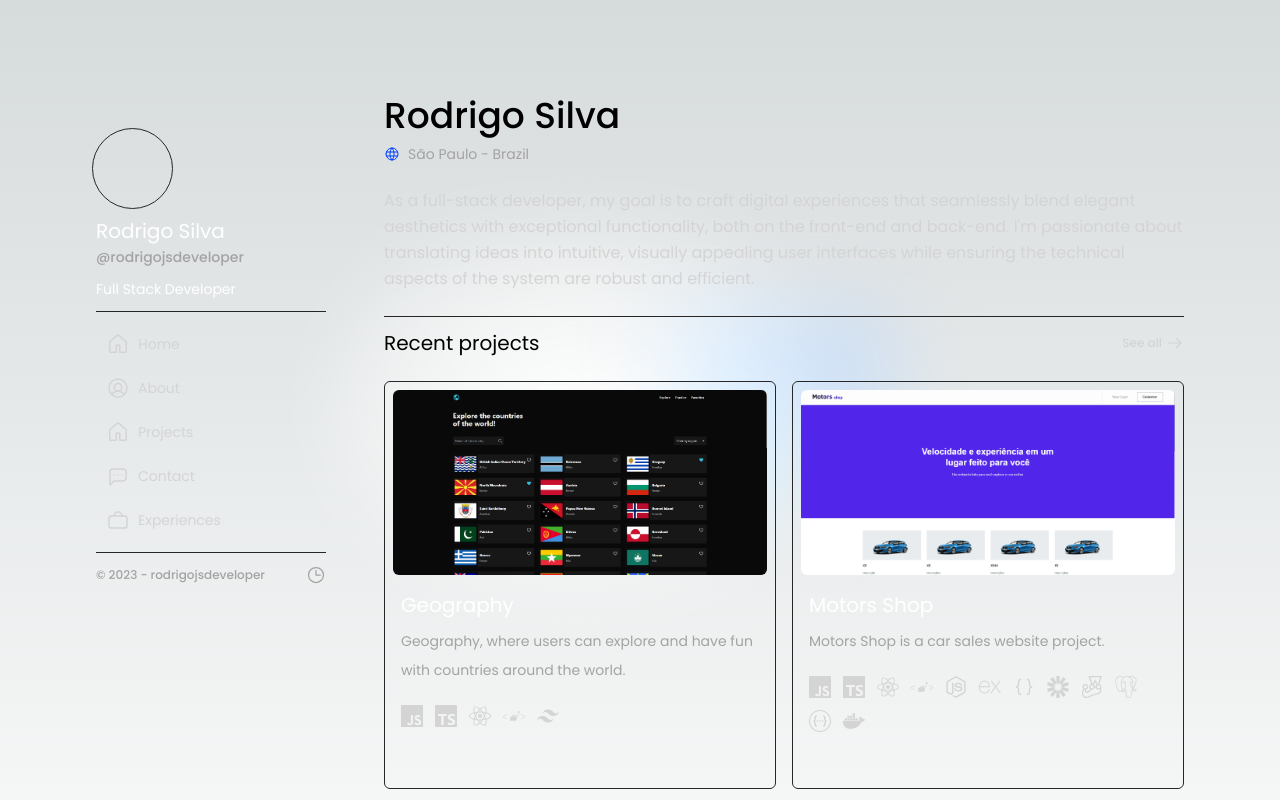
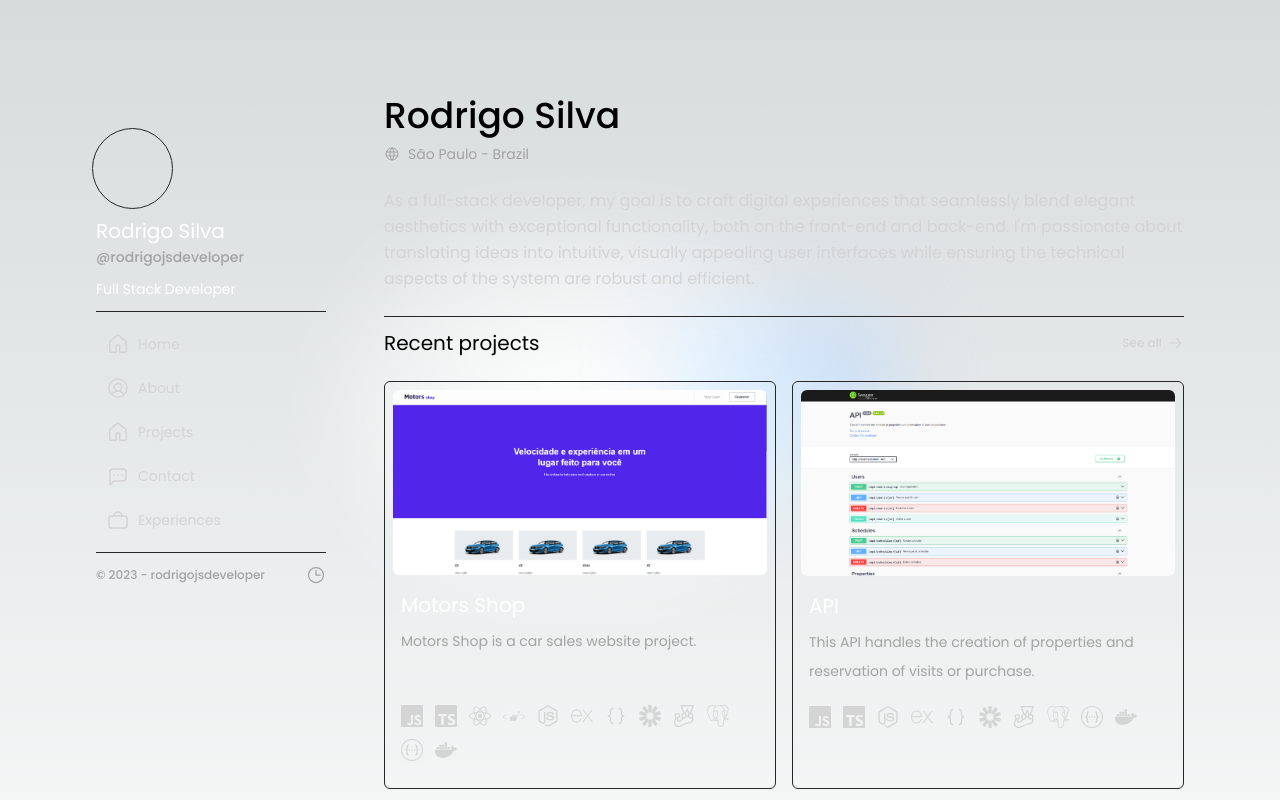
Before and after one commit to rodrigojsdeveloper/rodrigojs.dev, a Next.js app: page / in a window 1280 px wide. Shown: the top 800 px of the page. Built offline with nearby package versions, Linux system fonts and the light colour scheme.

Commit message:
feat: add copy email button

```diff
--- a/src/app/about/page.tsx
+++ b/src/app/about/page.tsx
@@ -1,3 +1,4 @@
+"use client";
 import { HeaderMobile } from "@/components/HeaderMobile";
 import { Paragraphy } from "@/components/Paragraphy";
 import { Header } from "@/components/Header";
@@ -5,11 +6,20 @@ import { Title } from "@/components/Title";
 import { Line } from "@/components/Line";
 import { stacks } from "@/utils/stacks";
 import my from "../../assets/my.jpg";
+import { useState } from "react";
 import Image from "next/image";
 
 export default function About() {
+  const [copy, setCopy] = useState<boolean>(false);
+
+  const copyLink = () => {
+    navigator.clipboard.writeText("rodrigojsdeveloper@gmail.com");
+    setCopy(true);
+    setTimeout(() => setCopy(false), 2000);
+  };
+
   return (
-    <main className="w-full max-w-6xl min-h-screen relative flex flex-row justify-between m-auto pt-24 pb-5 px-8 max-lg:justify-center">
+    <main className="w-full max-w-6xl min-h-screen relative flex flex-row justify-between m-auto pt-24 pb-16 px-8 max-lg:justify-center">
       <div className="mt-12 relative centralize-background flex place-items-center before:absolute before:h-[300px] before:w-[480px] before:-translate-x-1/2 before:rounded-full before:bg-gradient-radial before:from-white before:to-transparent before:blur-2xl before:content-[''] after:absolute after:-z-20 after:h-[180px] after:w-[240px] after:translate-x-1/3 after:bg-gradient-conic after:from-sky-200 after:via-blue-200 after:blur-2xl after:content-[''] before:dark:bg-gradient-to-br before:dark:from-transparent before:dark:to-blue-700 before:dark:opacity-10 after:dark:from-sky-900 after:dark:via-[#0141ff] after:dark:opacity-40 before:lg:h-[360px] z-[-1]">
         <div className="relative dark:drop-shadow-[0_0_0.3rem_#ffffff70] dark:invert" />
       </div>
@@ -69,9 +79,21 @@ export default function About() {
           />
         </div>
 
-        <button className="w-full max-w-152 h-45 border border-solid border-gray-5 font-medium text-sm text-gray-3 duration-300 rounded-def mb-4 hover:bg-gray-2 active:bg-gray-6 active:border-gray-6">
-          CV Download
-        </button>
+        <div className="w-full flex items-center gap-2 mt-4 mb-8">
+          <a
+            href="/curriculo-rodrigo.pdf"
+            download="Rodrigo Silva.pdf"
+            className="w-full max-w-152 h-45 flex justify-center items-center border border-solid border-gray-5 font-medium text-sm text-gray-3 duration-300 rounded-def p-3 hover:bg-gray-2 active:bg-gray-6 active:border-gray-6"
+          >
+            CV Download
+          </a>
+          <button
+            onClick={copyLink}
+            className="w-full max-w-152 h-45 bg-gray-1 text-gray-9 font-medium text-sm rounded-def duration-300 hover:bg-gray-10"
+          >
+            {copy ? "Copied!" : "Copy email"}
+          </button>
+        </div>
 
         <Line />
 
--- a/src/app/contact/page.tsx
+++ b/src/app/contact/page.tsx
@@ -7,7 +7,7 @@ import { Form } from "@/components/Form";
 
 export default function Contact() {
   return (
-    <main className="w-full max-w-6xl min-h-screen relative flex flex-row justify-between m-auto pt-24 pb-5 px-8 max-lg:justify-center">
+    <main className="w-full max-w-6xl min-h-screen relative flex flex-row justify-between m-auto pt-24 pb-16 px-8 max-lg:justify-center">
       <div className="mt-12 relative centralize-background flex place-items-center before:absolute before:h-[300px] before:w-[480px] before:-translate-x-1/2 before:rounded-full before:bg-gradient-radial before:from-white before:to-transparent before:blur-2xl before:content-[''] after:absolute after:-z-20 after:h-[180px] after:w-[240px] after:translate-x-1/3 after:bg-gradient-conic after:from-sky-200 after:via-blue-200 after:blur-2xl after:content-[''] before:dark:bg-gradient-to-br before:dark:from-transparent before:dark:to-blue-700 before:dark:opacity-10 after:dark:from-sky-900 after:dark:via-[#0141ff] after:dark:opacity-40 before:lg:h-[360px] z-[-1]">
         <div className="relative dark:drop-shadow-[0_0_0.3rem_#ffffff70] dark:invert" />
       </div>
--- a/src/app/experiences/page.tsx
+++ b/src/app/experiences/page.tsx
@@ -8,7 +8,7 @@ import { jobs } from "@/utils/jobs";
 
 export default function Contact() {
   return (
-    <main className="w-full max-w-6xl min-h-screen relative flex flex-row justify-between m-auto pt-24 pb-5 px-8 max-lg:justify-center">
+    <main className="w-full max-w-6xl min-h-screen relative flex flex-row justify-between m-auto pt-24 pb-16 px-8 max-lg:justify-center">
       <div className="mt-12 relative centralize-background flex place-items-center before:absolute before:h-[300px] before:w-[480px] before:-translate-x-1/2 before:rounded-full before:bg-gradient-radial before:from-white before:to-transparent before:blur-2xl before:content-[''] after:absolute after:-z-20 after:h-[180px] after:w-[240px] after:translate-x-1/3 after:bg-gradient-conic after:from-sky-200 after:via-blue-200 after:blur-2xl after:content-[''] before:dark:bg-gradient-to-br before:dark:from-transparent before:dark:to-blue-700 before:dark:opacity-10 after:dark:from-sky-900 after:dark:via-[#0141ff] after:dark:opacity-40 before:lg:h-[360px] z-[-1]">
         <div className="relative dark:drop-shadow-[0_0_0.3rem_#ffffff70] dark:invert" />
       </div>
--- a/src/app/page.tsx
+++ b/src/app/page.tsx
@@ -9,7 +9,7 @@ import { Work } from "@/components/Work";
 
 export default function Home() {
   return (
-    <main className="w-full max-w-6xl min-h-screen relative flex flex-row justify-between m-auto pt-24 pb-5 px-8 max-lg:justify-center">
+    <main className="w-full max-w-6xl min-h-screen relative flex flex-row justify-between m-auto pt-24 pb-16 px-8 max-lg:justify-center">
       <div className="mt-12 relative centralize-background flex place-items-center before:absolute before:h-[300px] before:w-[480px] before:-translate-x-1/2 before:rounded-full before:bg-gradient-radial before:from-white before:to-transparent before:blur-2xl before:content-[''] after:absolute after:-z-20 after:h-[180px] after:w-[240px] after:translate-x-1/3 after:bg-gradient-conic after:from-sky-200 after:via-blue-200 after:blur-2xl after:content-[''] before:dark:bg-gradient-to-br before:dark:from-transparent before:dark:to-blue-700 before:dark:opacity-10 after:dark:from-sky-900 after:dark:via-[#0141ff] after:dark:opacity-40 before:lg:h-[360px] z-[-1]">
         <div className="relative dark:drop-shadow-[0_0_0.3rem_#ffffff70] dark:invert" />
       </div>
@@ -29,7 +29,7 @@ export default function Home() {
           >
             <g
               fill="none"
-              stroke="#0141ff"
+              stroke="#A3A3A3"
               strokeLinecap="round"
               strokeLinejoin="round"
               strokeWidth="1.5"
--- a/src/app/projects/page.tsx
+++ b/src/app/projects/page.tsx
@@ -7,7 +7,7 @@ import { Title } from "@/components/Title";
 
 export default function Projects() {
   return (
-    <main className="w-full max-w-6xl min-h-screen relative flex flex-row justify-between m-auto pt-24 pb-5 px-8 max-lg:justify-center">
+    <main className="w-full max-w-6xl min-h-screen relative flex flex-row justify-between m-auto pt-24 pb-16 px-8 max-lg:justify-center">
       <div className="mt-12 relative centralize-background flex place-items-center before:absolute before:h-[300px] before:w-[480px] before:-translate-x-1/2 before:rounded-full before:bg-gradient-radial before:from-white before:to-transparent before:blur-2xl before:content-[''] after:absolute after:-z-20 after:h-[180px] after:w-[240px] after:translate-x-1/3 after:bg-gradient-conic after:from-sky-200 after:via-blue-200 after:blur-2xl after:content-[''] before:dark:bg-gradient-to-br before:dark:from-transparent before:dark:to-blue-700 before:dark:opacity-10 after:dark:from-sky-900 after:dark:via-[#0141ff] after:dark:opacity-40 before:lg:h-[360px] z-[-1]">
         <div className="relative dark:drop-shadow-[0_0_0.3rem_#ffffff70] dark:invert" />
       </div>
--- a/src/components/Header.tsx
+++ b/src/components/Header.tsx
@@ -3,7 +3,7 @@ import { Link } from "./Link";
 
 const Header = () => {
   return (
-    <header className="w-full max-w-230 sticky top-0 z-10 h-20 mr-12 lg:w-1/2 lg:py-8 max-lg:hidden max-lg:mr-0">
+    <header className="w-full max-w-230 sticky top-0 z-10 h-20 mr-12 pt-8 max-lg:hidden max-lg:mr-0">
       <div className="w-full max-w-81 h-81 group relative p-5 mb-2 -ml-1 rounded-full border border-solid border-gray-2 ease-in-out duration-500"></div>
 
       <div className="w-full">
--- a/src/components/Project.tsx
+++ b/src/components/Project.tsx
@@ -7,7 +7,7 @@ const Project = ({ project }: IProject) => {
     <a
       href={project.link}
       target="_blank"
-      className="w-full h-408 p-2 border border-solid border-gray-7 rounded-def duration-300 hover:bg-gray-8"
+      className="w-full h-408 p-2 border border-solid border-gray-7 rounded-def duration-300 hover:bg-gray-8 hover:border-gray-8"
     >
       <Image
         priority
@@ -21,7 +21,7 @@ const Project = ({ project }: IProject) => {
 
         <Paragraphy
           text={project.description}
-          style="w-full h-58 leading-1.8 text-sm mt-2"
+          style="w-full min-h-58 leading-1.8 text-sm mt-2"
         />
 
         <div className="flex flex-wrap gap-3 pt-5 pb-3">
--- a/src/utils/projects.ts
+++ b/src/utils/projects.ts
@@ -1,6 +1,5 @@
 import { FaDocker, FaNodeJs, FaReact } from "react-icons/fa";
 import { TbBrandNextjs } from "react-icons/tb";
-import { AiOutlineApi } from "react-icons/ai";
 import { VscJson } from "react-icons/vsc";
 import {
   SiJavascript,
@@ -12,7 +11,6 @@ import {
   SiJest,
   SiExpress,
   SiJsonwebtokens,
-  SiDocker,
   SiTailwindcss,
 } from "react-icons/si";
 
@@ -38,7 +36,6 @@ const projects: Array<IProjectProps> = [
       SiTypescript,
       FaReact,
       SiStyledcomponents,
-      AiOutlineApi,
       FaNodeJs,
       SiExpress,
       VscJson,
@@ -62,13 +59,7 @@ const projects: Array<IProjectProps> = [
     title: "Nu Kenzie",
     description: "Nu Kenzie is a cost control platform.",
     link: "https://github.com/rodrigojsdeveloper/refactoring-nukenzie/",
-    stacks: [
-      SiJavascript,
-      SiTypescript,
-      FaReact,
-      SiStyledcomponents,
-      AiOutlineApi,
-    ],
+    stacks: [SiJavascript, SiTypescript, FaReact, SiStyledcomponents],
   },
   {
     img: ngCash,
@@ -81,7 +72,6 @@ const projects: Array<IProjectProps> = [
       SiTypescript,
       FaReact,
       SiStyledcomponents,
-      AiOutlineApi,
       FaNodeJs,
       SiExpress,
       VscJson,
@@ -97,13 +87,7 @@ const projects: Array<IProjectProps> = [
     title: "Burger Kenzie",
     description: "Burger Kenzie is an 'e-commerce', with fictitious products.",
     link: "https://github.com/rodrigojsdeveloper/refactoring-burger-kenzie/",
-    stacks: [
-      SiJavascript,
-      SiTypescript,
-      FaReact,
-      SiStyledcomponents,
-      AiOutlineApi,
-    ],
+    stacks: [SiJavascript, SiTypescript, FaReact, SiStyledcomponents],
   },
   {
     img: secretaryNaty,
@@ -118,13 +102,7 @@ const projects: Array<IProjectProps> = [
     title: "Kenzie Hub",
     description: "Kenzie Hub is a skills management app.",
     link: "https://github.com/rodrigojsdeveloper/refactoring-kenzie-hub/",
-    stacks: [
-      SiJavascript,
-      SiTypescript,
-      FaReact,
-      SiStyledcomponents,
-      AiOutlineApi,
-    ],
+    stacks: [SiJavascript, SiTypescript, FaReact, SiStyledcomponents],
   },
   {
     img: api,
@@ -163,20 +141,6 @@ const projects: Array<IProjectProps> = [
 
 const TwoProjects: Array<IProjectProps> = [
   {
-    img: geography,
-    title: "Geography",
-    description:
-      "Geography, where users can explore and have fun with countries around the world.",
-    link: "https://github.com/rodrigojsdeveloper/geography/",
-    stacks: [
-      SiJavascript,
-      SiTypescript,
-      FaReact,
-      SiStyledcomponents,
-      SiTailwindcss,
-    ],
-  },
-  {
     img: motorsShop,
     title: "Motors Shop",
     description: "Motors Shop is a car sales website project.",
@@ -196,6 +160,25 @@ const TwoProjects: Array<IProjectProps> = [
       FaDocker,
     ],
   },
+  {
+    img: api,
+    title: "API",
+    description:
+      "This API handles the creation of properties and reservation of visits or purchase.",
+    link: "https://github.com/rodrigojsdeveloper/api-nodejs/",
+    stacks: [
+      SiJavascript,
+      SiTypescript,
+      FaNodeJs,
+      SiExpress,
+      VscJson,
+      SiJsonwebtokens,
+      SiJest,
+      SiPostgresql,
+      SiSwagger,
+      FaDocker,
+    ],
+  },
 ];
 
 export { projects, TwoProjects };
--- a/src/utils/stacks.ts
+++ b/src/utils/stacks.ts
@@ -1,6 +1,5 @@
 import { DiDjango, DiMysql } from "react-icons/di";
 import { TbBrandNextjs } from "react-icons/tb";
-import { AiOutlineApi } from "react-icons/ai";
 import { VscJson } from "react-icons/vsc";
 import { BsGit } from "react-icons/bs";
 import {
@@ -37,7 +36,6 @@ const stacks = [
   TbBrandNextjs,
   SiStyledcomponents,
   SiTailwindcss,
-  AiOutlineApi,
   SiRedux,
   FaNodeJs,
   SiExpress,
```
Also changed, not shown: 1 other file (tests, documents, lock files or other folders).
